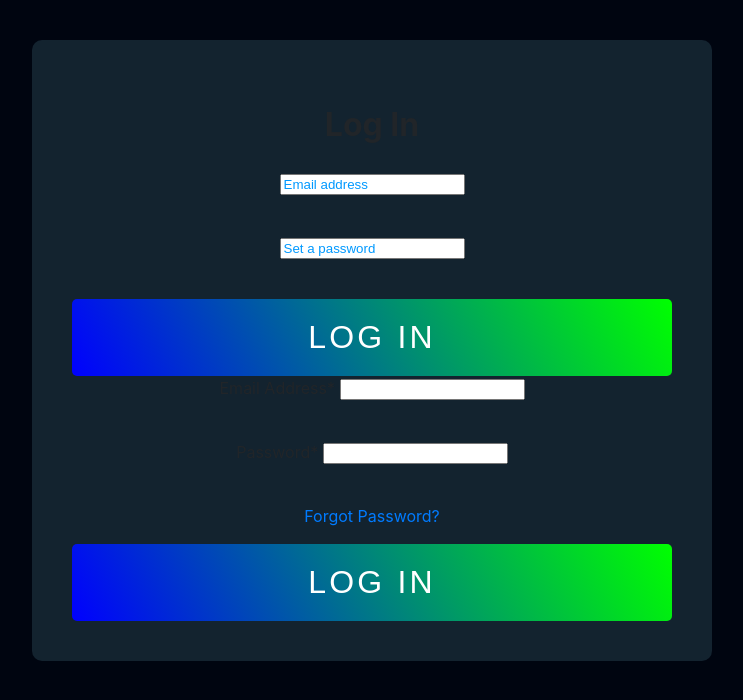
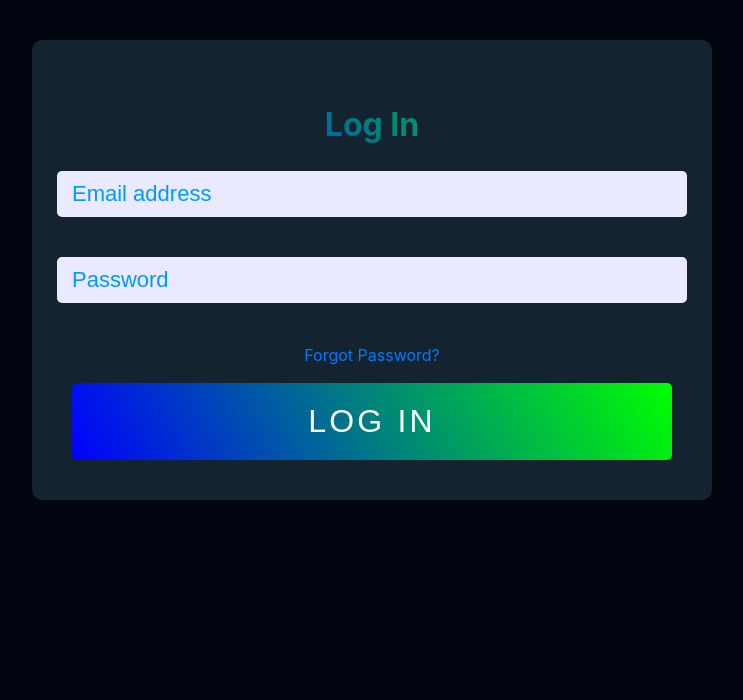
Before and after one commit to Kostia2004/CaffeineShop, a Django app: page /login in a window 1280 px wide. Shown: the part 60-760 px from the top of the page, without its empty margins (268-1011 px from the left). Run offline with Django 3.2, Linux system fonts and the light colour scheme.

Commit message:
the "log in" page is finished

```diff
--- a/shop/templates/shop/login.html
+++ b/shop/templates/shop/login.html
@@ -11,44 +11,21 @@
 {% load static %}
 <link rel="stylesheet" type="text/css" href="{% static 'css/style.css' %}">
 <div class="form">
-      <div class="tab-content">
-        <div id="signup">
-          <h1>Log In</h1>
+      <div>
+        <div>
+          <h1 style="background: linear-gradient(45deg, #0000FF, #00FF00);
+                     -webkit-background-clip: text;
+                     -webkit-text-fill-color: transparent;">Log In</h1>
 
           <form action="/" method="post">
-
-          <div class="field-wrap">
-            <input type="email" placeholder="Email address"/>
-          </div>
-
-          <div class="field-wrap">
-            <input type="password" placeholder="Set a password"/>
-          </div>
-
-          <button type="submit" class="button button-block">
-            Log In
-            </button>
-
-          </form>
-
-        </div>
-
-        <div id="login">
-          <form action="/" method="post">
+            <div class="field-wrap">
+                <input class="data-input" type="email" placeholder="Email address" required autocomplete="off"/>
+            </div>
 
             <div class="field-wrap">
-            <label>
-              Email Address<span class="req">*</span>
-            </label>
-            <input type="email" required autocomplete="off"/>
-          </div>
+              <input class="data-input" type="password" placeholder="Password"/>
+            </div>
 
-          <div class="field-wrap">
-            <label>
-              Password<span class="req">*</span>
-            </label>
-            <input type="password" required autocomplete="off"/>
-          </div>
 
           <p class="forgot"><a href="#">Forgot Password?</a></p>
 
--- a/shop/templates/shop/singup.html
+++ b/shop/templates/shop/singup.html
@@ -11,8 +11,8 @@
 {% load static %}
 <link rel="stylesheet" type="text/css" href="{% static 'css/style.css' %}">
 <div class="form">
-      <div class="tab-content">
       <div>
+        <div>
           <h1 style="background: linear-gradient(45deg, #0000FF, #00FF00);
                      -webkit-background-clip: text;
                      -webkit-text-fill-color: transparent;">Register</h1>
```
